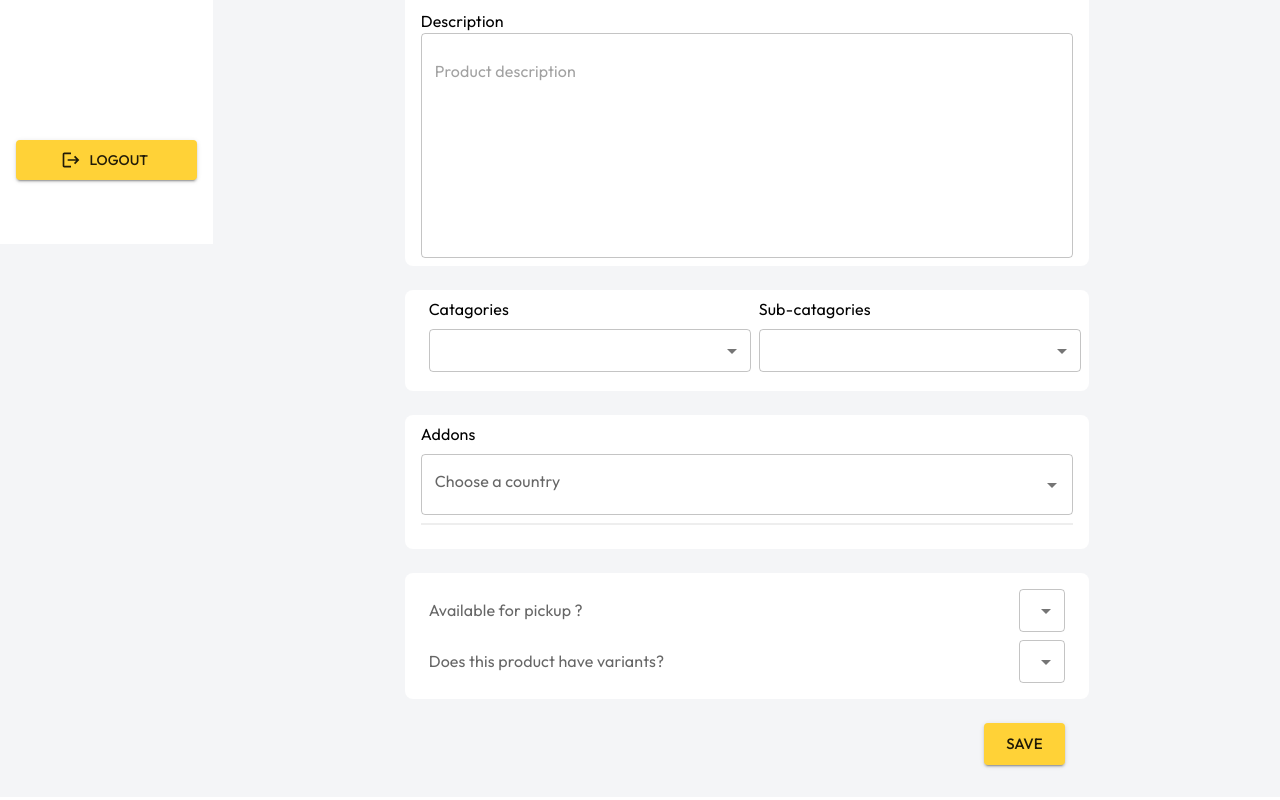
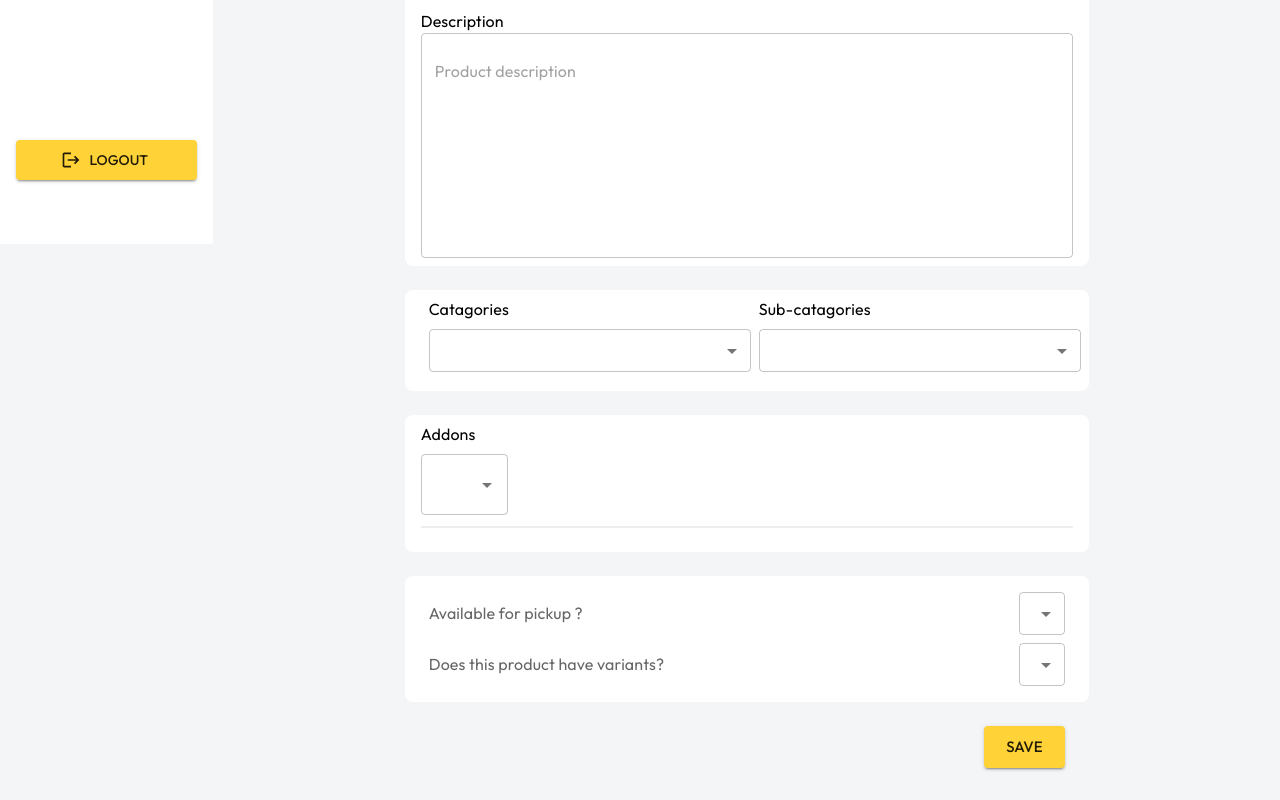
Before and after one commit to ahmedmaher2481998/iksib, a React (Vite) app: page /product in a window 1280 px wide. Shown: the part 556-1356 px from the top of the page. Built offline with nearby package versions, Linux system fonts and the light colour scheme; a web font is replaced by a local one.

Commit message:
addons is done

```diff
--- a/src/components/AddonsCard.tsx
+++ b/src/components/AddonsCard.tsx
@@ -1,6 +1,8 @@
 import {
   Autocomplete,
   colors,
+  FormControl,
+  FormHelperText,
   InputLabel,
   List,
   ListItem,
@@ -21,38 +23,9 @@
 };
 const AddonsCard: FC<props> = ({ formHook }: props) => {
   const { getValues, control, errors, setValue } = formHook;
-  const selectedAddons = getValues().addons;
-  // const [lastSelected, setLastSelected] = useState<typeof testValue | null>(
-  //   null
-  // );
-  // const [options, setOptions] = useState(
-  //   addOns.map((a) => {
-  //     const b = { ...a, label: "" };
-  //     b.label = a.name;
-  //     return b;
-  //   })
-  // );
-  // const [selectedAddons, setSelectedAddons] = useState<number[]>([]);
-  // useEffect(() => {
-  //   options.map((addon) => {
-  //     if (!selectedAddons.includes(addon.id)) return addon;
-  //   });
-  // }, [selectedAddons]);
-  // const [inputValue, setInputValue] = React.useState("");
-  // useEffect(() => {}, [lastSelected]);
-  // const testValue = {
-  //   label: "",
-  //   id: 0,
-  //   price: 0,
-  //   name: "",
-  // };
+
   return (
     <FormCard>
-      <FormCardItem size={{ xs: 12 }}>
-        <Box sx={{ width: "100%" }}>
-          <InputLabel sx={{ color: "black", mb: 1, width: "100%" }}>
-            Addons
-          </InputLabel>
       {/*  */}
       <>
         <Controller
@@ -60,53 +33,38 @@
           control={control}
           render={({
             fieldState: { error },
-                formState: {},
-                field: { onChange },
+            formState: { errors },
+            field: { onChange, value },
           }) => (
+            <>
+              <FormCardItem size={{ xs: 12 }}>
+                <Box sx={{ width: "100%" }}>
+                  <InputLabel sx={{ color: "black", mb: 1, width: "100%" }}>
+                    Addons
+                  </InputLabel>
+                  <FormControl error={Boolean(errors.addons)}>
                     <Autocomplete
-                  multiple
+                      multiple={true}
+                      // filterSelectedOptions={true}
+                      value={value}
                       options={addOns}
                       getOptionLabel={(addon: addonType) => addon.name}
-                  // renderOption={(option: addonType) => (
-                  //   <ListItem>
-                  //     <ListItemText>{option.name}</ListItemText>
-                  //   </ListItem>
-                  // )}
                       renderInput={(params) => (
                         <TextField
                           {...params}
-                      label="Choose a country"
+                          placeholder={
+                            Boolean(value.length) ? "Select Addon" : ""
+                          }
                           variant="outlined"
                         />
                       )}
                       onChange={(e, data) => onChange(data)}
-                  // {...props}
                     />
-              )}
-              // onChange={([, data]) => data}
-            />
-          </>
-          {/*  */}
-          {/* <Autocomplete
-            value={lastSelected}
-            fullWidth
-            onChange={(e: any, value: any) => {
-              if (!selectedAddons.includes(value.id)) {
-                setSelectedAddons((old) => [...old, value?.id]);
-              }
-              setLastSelected(testValue);
-              console.log(selectedAddons);
-            }}
-            //   disablePortal
-            id="combo-box-demo"
-            options={options}
-            sx={{ width: 300 }}
-            renderInput={(params) => {
-              return <TextField {...params} placeholder="search Addons" />;
-            }}
-          /> */}
+                    <FormHelperText>{errors.addons?.message}</FormHelperText>
+                  </FormControl>
                 </Box>
               </FormCardItem>
+
               <FormCardItem size={{ xs: 12 }}>
                 <List
                   sx={{
@@ -116,16 +74,15 @@
                     mt: 1,
                   }}
                 >
-          {Boolean(selectedAddons.length) && (
+                  {Boolean(value.length) && (
                     <Typography fontSize={18} fontWeight="bold">
-              Saved Addons:{" "}
+                      Saved Addons:
                     </Typography>
                   )}
-          {getValues().addons?.map((addon) => {
+                  {value?.map((item) => {
                     return (
-              <>
                       <ListItem
-                  key={addon.id}
+                        key={item.id}
                         sx={{
                           mt: 1,
                           display: "flex",
@@ -136,83 +93,28 @@
                           bgcolor: colors.grey[100],
                         }}
                       >
-                  <ListItemText>{addon.name}</ListItemText>
+                        <ListItemText>{item.name}</ListItemText>
                         <ListItemIcon
                           sx={{ cursor: "pointer" }}
                           onClick={(e) => {
-                      setValue(
-                        "addons",
-                        getValues().addons.filter((item) => {
-                          if (item.id === addon.id) return false;
-                        })
+                            const newValue = value.filter(
+                              (i) => i.id !== item.id
                             );
-                      // const newSelected = selectedAddons.filter(
-                      //   (id) => id === addon.id
-                      // );
-                      // if (
-                      //   newSelected.includes(addon.id) &&
-                      //   newSelected.indexOf(addon.id) === 0
-                      // )
-                      //   setSelectedAddons([]);
-                      // else setSelectedAddons(newSelected);
-                      // console.log(
-                      //   "🚀 ~ file: AddonsCard.tsx:134 ~ {addOns.map ~ newSelected",
-                      //   newSelected,
-                      //   addon.id === newSelected[0]
-                      // );
-                    }}
-                  >
-                    <Clear />
-                  </ListItemIcon>
-                </ListItem>
-              </>
-            );
-          })}
-          {/* {addOns.map((addon) => {
-            if (selectedAddons.includes(addon.id)) {
-              return (
-                <ListItem
-                  key={addon.id}
-                  sx={{
-                    mt: 1,
-                    display: "flex",
-                    alignItems: "center",
-                    justifyContent: "space-between",
-                    px: 2,
-                    borderRadius: 2,
-                    bgcolor: colors.grey[100],
-                  }}
-                >
-                  <ListItemText>{addon.name}</ListItemText>
-                  <ListItemIcon
-                    sx={{ cursor: "pointer" }}
-                    onClick={(e) => {
-                      // const newSelected = selectedAddons.filter(
-                      //   (id) => id === addon.id
-                      // );
-                      // if (
-                      //   newSelected.includes(addon.id) &&
-                      //   newSelected.indexOf(addon.id) === 0
-                      // )
-                      //   setSelectedAddons([]);
-                      // else setSelectedAddons(newSelected);
-                      // console.log(
-                      //   "🚀 ~ file: AddonsCard.tsx:134 ~ {addOns.map ~ newSelected",
-                      //   newSelected,
-                      //   addon.id === newSelected[0]
-                      // );
+                            setValue("addons", newValue);
+                            onChange(newValue);
                           }}
                         >
                           <Clear />
                         </ListItemIcon>
                       </ListItem>
                     );
-            } else {
-              return null;
-            }
-          })} */}
+                  })}
                 </List>
               </FormCardItem>
+            </>
+          )}
+        />
+      </>
     </FormCard>
   );
 };
--- a/src/components/ProductForm.tsx
+++ b/src/components/ProductForm.tsx
@@ -20,7 +20,10 @@
 import { ArrowBack } from "@mui/icons-material";
 import FormHeader from "./FormHeader";
 import { FormCard, FormCardItem } from "./FormCard";
-import { productValidationResolver } from "../shared/validation/productValidation";
+import {
+  InitialFormValues,
+  productValidationResolver,
+} from "../shared/validation/productValidation";
 import { useForm } from "react-hook-form";
 import { categories as categoriesData } from "../data";
 import TitleDescriptionCard from "./TitleDescriptionCard";
@@ -44,14 +47,7 @@
     setValue,
   } = useForm<formValues>({
     resolver: productValidationResolver,
-    defaultValues: {
-      addons: [],
-      categories: [],
-      description: "",
-      dine_in: false,
-      title: "",
-      sub_categories: [],
-    },
+    defaultValues: InitialFormValues,
   });
   const formHook = { setValue, register, errors, getValues, control };
   console.log("Values", getValues(), "Errors:", errors);
--- a/src/shared/validation/productValidation.ts
+++ b/src/shared/validation/productValidation.ts
@@ -1,4 +1,5 @@
 import * as yup from "yup";
+import { addonType } from "../types";
 import { yupResolver } from "@hookform/resolvers/yup";
 const productValidationSchema = yup.object({
   id: yup
@@ -16,9 +17,24 @@
     .of(yup.number())
     .required("Please select Sub-catagories"),
 
-  addons: yup.array().of(yup.string()).required(),
+  addons: yup
+    .array()
+    .of(
+      yup.object({
+        id: yup.number().required("invalid Addons"),
+        price: yup.number().required("invalid Addons"),
+        name: yup.string().required("invalid Addons"),
+      })
+    )
+    .required(),
 });
 export const productValidationResolver = yupResolver(productValidationSchema);
+export const InitialFormValues = {
+  addons: [],
+  description: "",
+  dine_in: false,
+  title: "",
+};
 /*
 id: number;
   dine_in: boolean;
```
Lines whose indentation alone changed are shown as unchanged.
